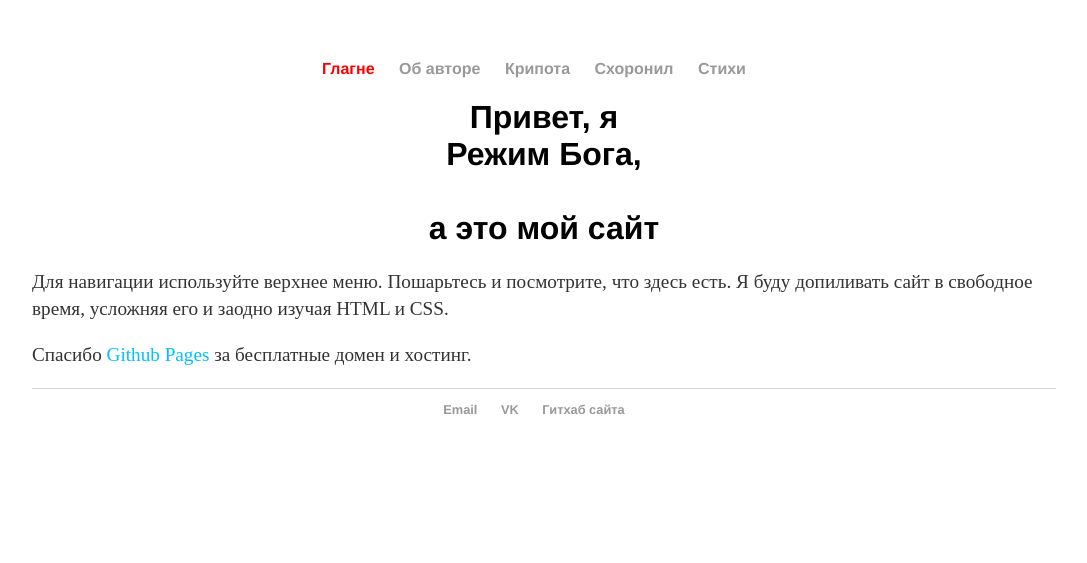
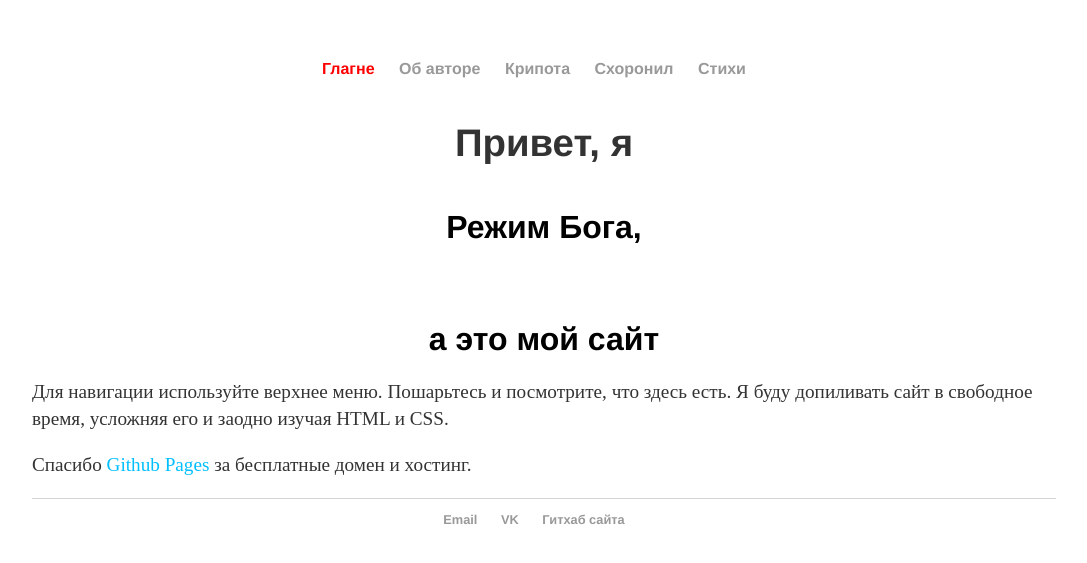
Before and after one commit to G0DMD/G0DMD.github.io, a Jekyll site: the page built from index.html, in a window 1280 px wide. Shown: the top 563 px of the page, without its empty margins (96-1183 px from the left). Built offline with Jekyll 4.4.1, drawn with Linux system fonts in a browser that asks for light colours.

```diff
--- a/index.html
+++ b/index.html
@@ -3,7 +3,7 @@ layout: default
 title: Сайт "Режима Боги"
 ---
 <div class="blurb">
-	<h1>Привет, я <div title="в миру Андрей Лео">Режим Бога,</div><br>а это мой сайт</h1>
+	<h1><p>Привет, я <div title="в миру Андрей Лео">Режим Бога,</div></p><br>а это мой сайт</h1>
 <p>Для навигации используйте верхнее меню. Пошарьтесь и посмотрите, что здесь есть.
 	Я буду допиливать сайт в свободное время, усложняя его и заодно изучая HTML и CSS. </p>
 <p>Спасибо <a href="https://pages.github.com/" style="color: #00BFFF">Github Pages</a> за бесплатные домен и хостинг.</p>
```
